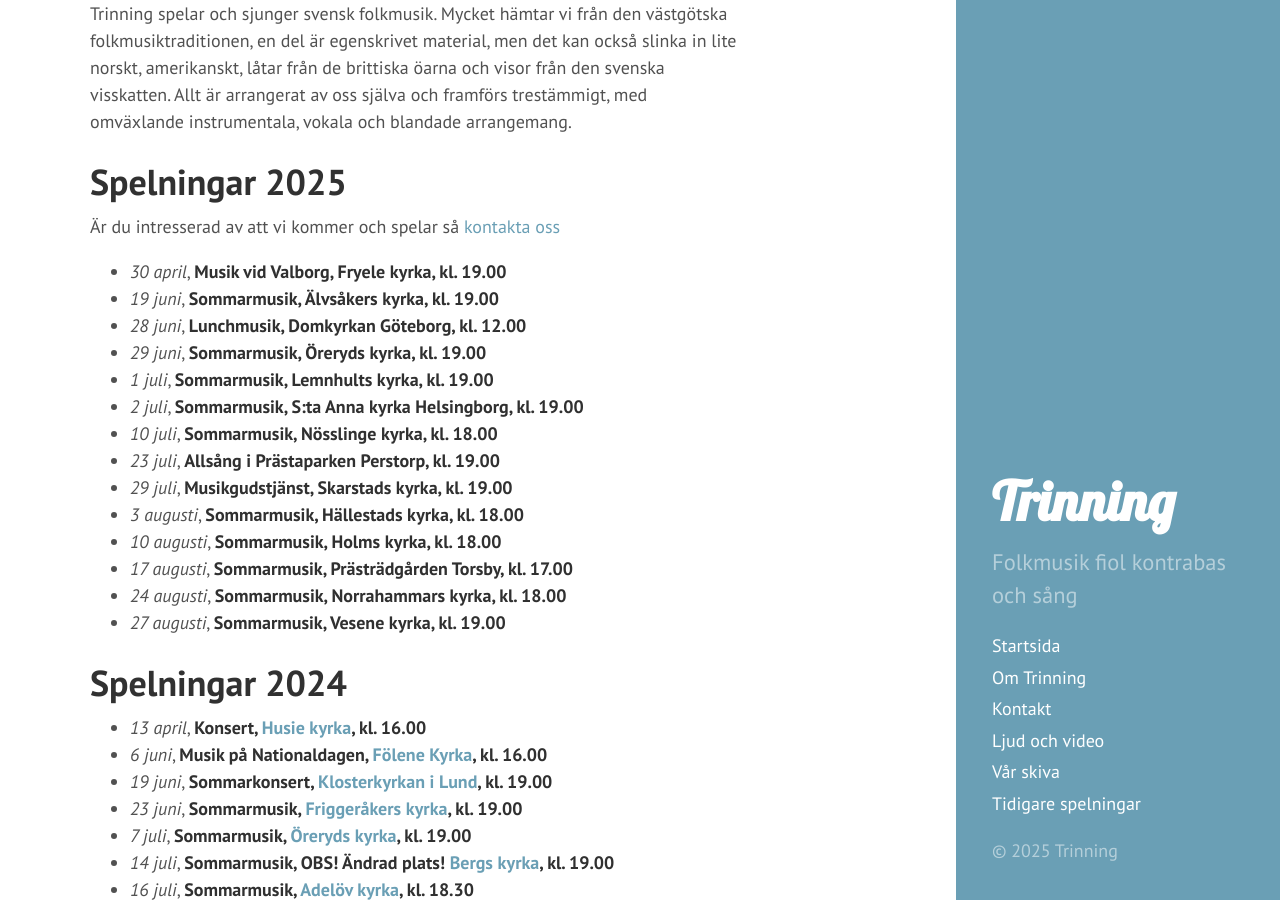
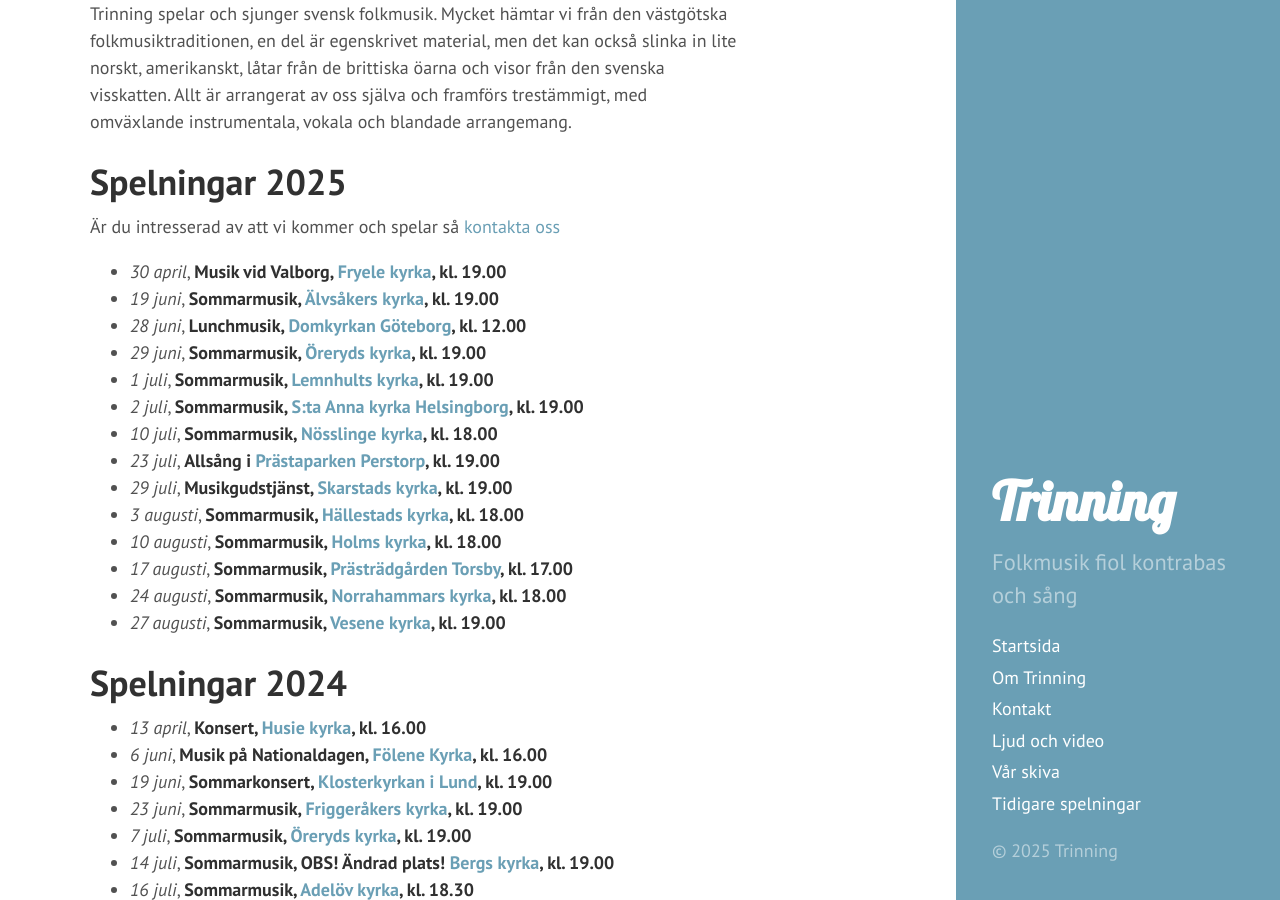
Before and after one commit to trinning/trinning.github.io, a Jekyll site: the page built from index.md, in a window 1280 px wide and 900 px high, scrolled down 435 px. Built offline with Jekyll 4.4.1, drawn with Linux system fonts in a browser that asks for light colours; some of the changed lines change nothing that is shown.

Commit message:
Uppdaterat med google maps länkar

```diff
--- a/index.md
+++ b/index.md
@@ -13,20 +13,20 @@ in lite norskt, amerikanskt, låtar från de brittiska öarna och visor från de
 
 # Spelningar 2025
 Är du intresserad av att vi kommer och spelar så [kontakta oss](/kontakt)
-* *30 april*, **Musik vid Valborg, Fryele kyrka, kl. 19.00**
-* *19 juni*, **Sommarmusik, Älvsåkers kyrka, kl. 19.00**
-* *28 juni*, **Lunchmusik, Domkyrkan Göteborg, kl. 12.00**
-* *29 juni*, **Sommarmusik, Öreryds kyrka, kl. 19.00**
-* *1 juli*, **Sommarmusik, Lemnhults kyrka, kl. 19.00**
-* *2 juli*, **Sommarmusik, S:ta Anna kyrka Helsingborg, kl. 19.00**
-* *10 juli*, **Sommarmusik, Nösslinge kyrka, kl. 18.00**
-* *23 juli*, **Allsång i Prästaparken Perstorp, kl. 19.00**
-* *29 juli*, **Musikgudstjänst, Skarstads kyrka, kl. 19.00**
-* *3 augusti*, **Sommarmusik, Hällestads kyrka, kl. 18.00**
-* *10 augusti*, **Sommarmusik, Holms kyrka, kl. 18.00**
-* *17 augusti*, **Sommarmusik, Prästrädgården Torsby, kl. 17.00**
-* *24 augusti*, **Sommarmusik, Norrahammars kyrka, kl. 18.00**
-* *27 augusti*, **Sommarmusik, Vesene kyrka, kl. 19.00**
+* *30 april*, **Musik vid Valborg, [Fryele kyrka](https://maps.app.goo.gl/KTtytmoXQFw1pnDA9 "Karta till spelningen"), kl. 19.00**
+* *19 juni*, **Sommarmusik, [Älvsåkers kyrka](https://maps.app.goo.gl/sov2MYTTdkHXaMxV7 "Karta till spelningen"), kl. 19.00**
+* *28 juni*, **Lunchmusik, [Domkyrkan Göteborg](https://maps.app.goo.gl/VF7dXebdyHogwtiV7 "Karta till spelningen"), kl. 12.00**
+* *29 juni*, **Sommarmusik, [Öreryds kyrka](https://maps.app.goo.gl/v7hnM6nwtZN15ycX6 "Karta till spelningen"), kl. 19.00**
+* *1 juli*, **Sommarmusik, [Lemnhults kyrka](https://maps.app.goo.gl/7TrFLbe32aqcm27T8 "Karta till spelningen"), kl. 19.00**
+* *2 juli*, **Sommarmusik, [S:ta Anna kyrka Helsingborg](https://maps.app.goo.gl/ZBYGwkZYR6c4Nbqn8 "Karta till spelningen"), kl. 19.00**
+* *10 juli*, **Sommarmusik, [Nösslinge kyrka](https://maps.app.goo.gl/jh6eVHXAJW8j6cSa7 "Karta till spelningen"), kl. 18.00**
+* *23 juli*, **Allsång i [Prästaparken Perstorp](https://maps.app.goo.gl/6feCtGGumi3M9u3S8 "Karta till spelningen"), kl. 19.00**
+* *29 juli*, **Musikgudstjänst, [Skarstads kyrka](https://maps.app.goo.gl/tsScxkqGHJ7B7v3W9 "Karta till spelningen"), kl. 19.00**
+* *3 augusti*, **Sommarmusik, [Hällestads kyrka](https://maps.app.goo.gl/FKDW5vVbeTgGJngS8 "Karta till spelningen"), kl. 18.00**
+* *10 augusti*, **Sommarmusik, [Holms kyrka](https://maps.app.goo.gl/YbnMW7Mj8GwVwzLb6 "Karta till spelningen"), kl. 18.00**
+* *17 augusti*, **Sommarmusik, [Prästrädgården Torsby](https://maps.app.goo.gl/juk97RCrcS9P4MeW7 "Karta till spelningen"), kl. 17.00**
+* *24 augusti*, **Sommarmusik, [Norrahammars kyrka](https://maps.app.goo.gl/HsBcRDQmywhLwQAR6 "Karta till spelningen"), kl. 18.00**
+* *27 augusti*, **Sommarmusik, [Vesene kyrka](https://maps.app.goo.gl/XT2cam12s5ozSQSCA "Karta till spelningen"), kl. 19.00**
 
 # Spelningar 2024
 
```
